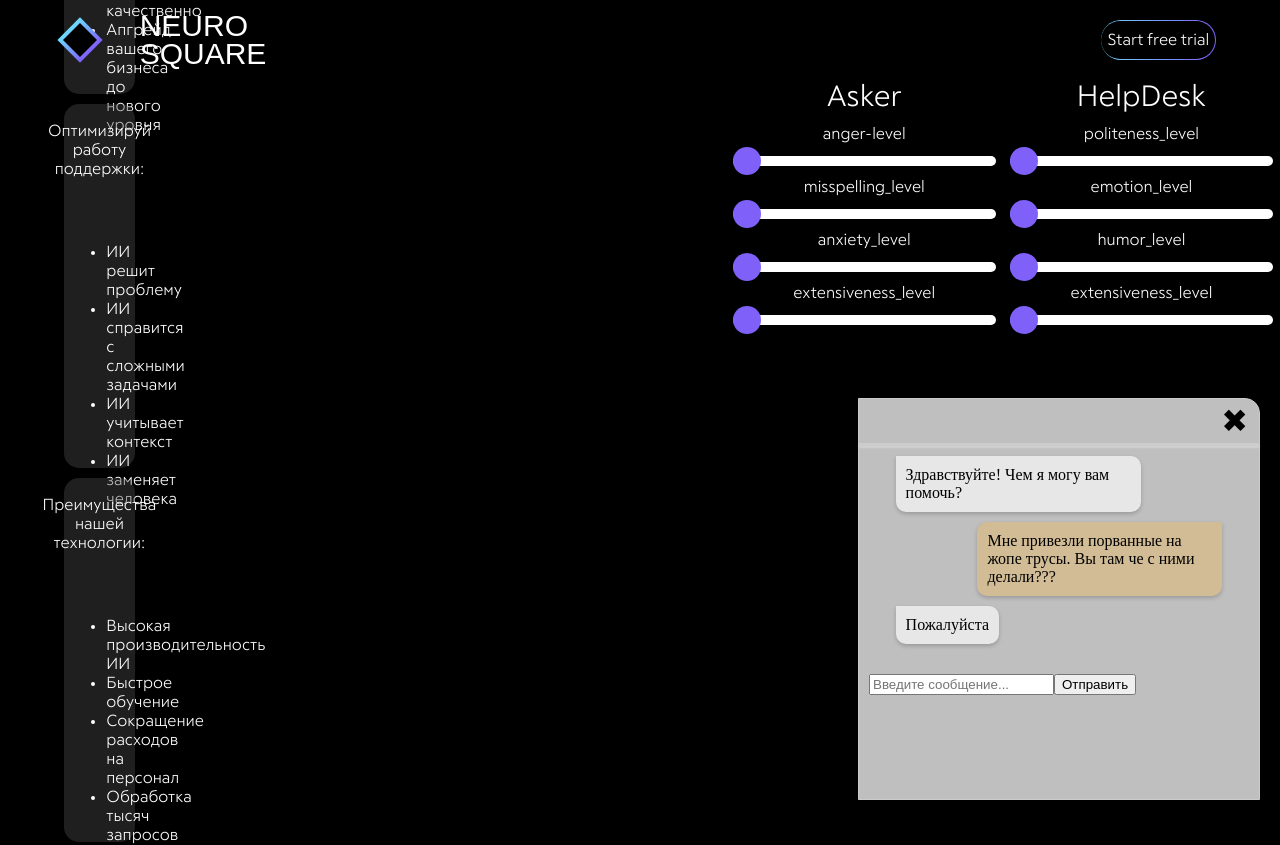
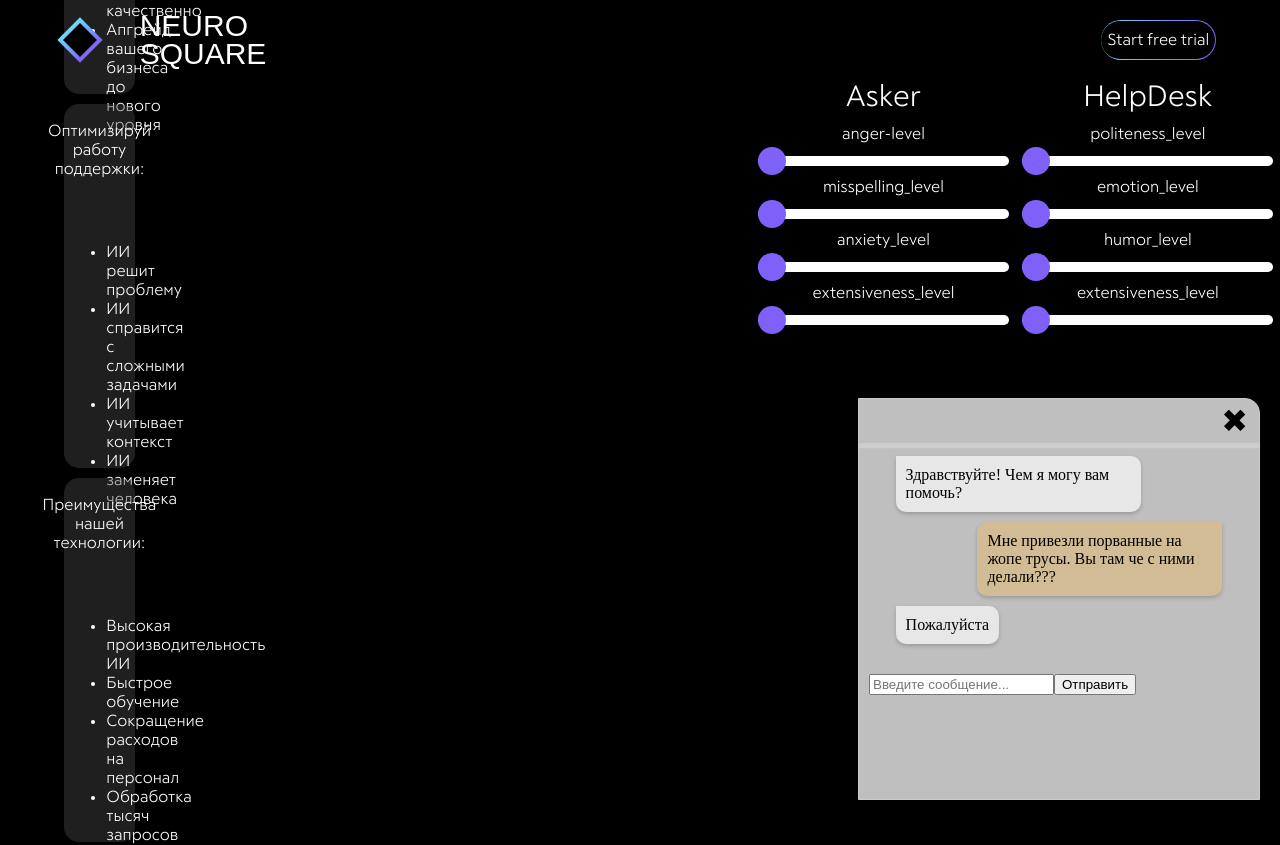
Before and after one commit to mikecarti/tech_support_landing, a Flask app: template templates/index copy.html in a window 1280 px wide. Run offline with Flask 3, Linux system fonts and the light colour scheme; the template is opened without the code that fills it, so the values that code supplies are empty; some web fonts are replaced.

Commit message:
frontend in process

```diff
--- a/static/css/giga-styles.css
+++ b/static/css/giga-styles.css
@@ -2,8 +2,6 @@
     width: 50%;
     justify-content: center;
     padding: 3%;
-    padding-left: 2%;
-    padding-right: 2%;
     display: flex;
 }
 
```
